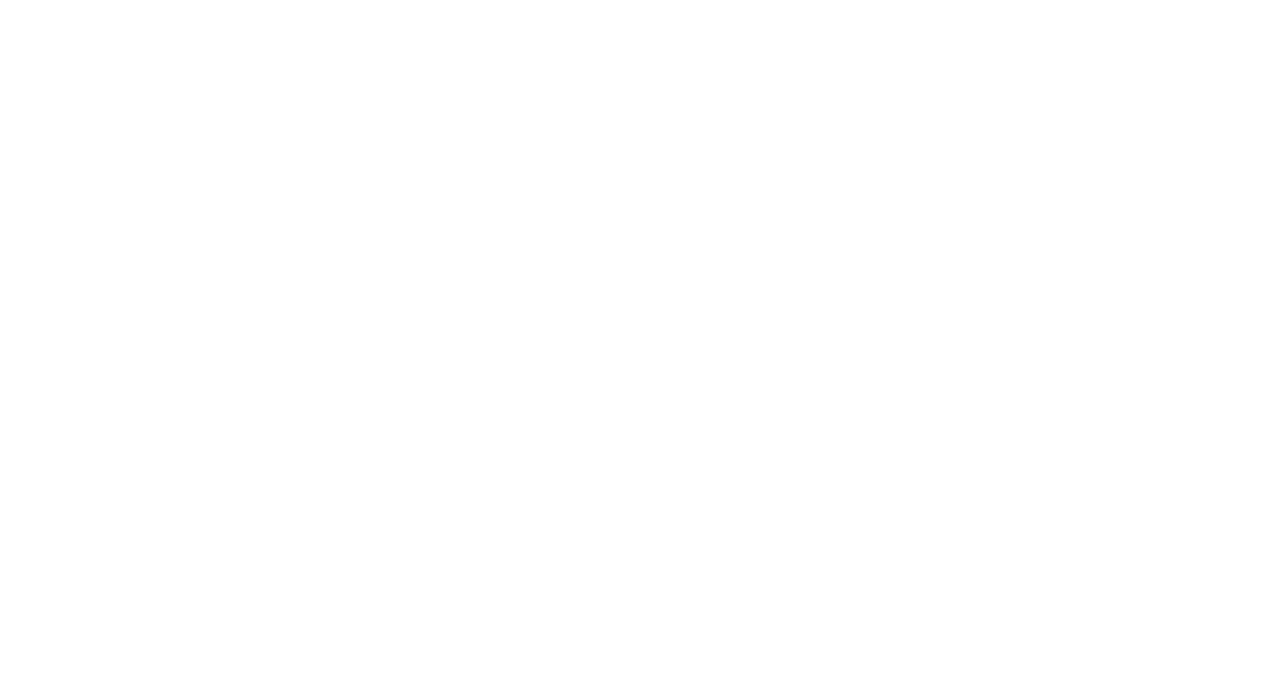
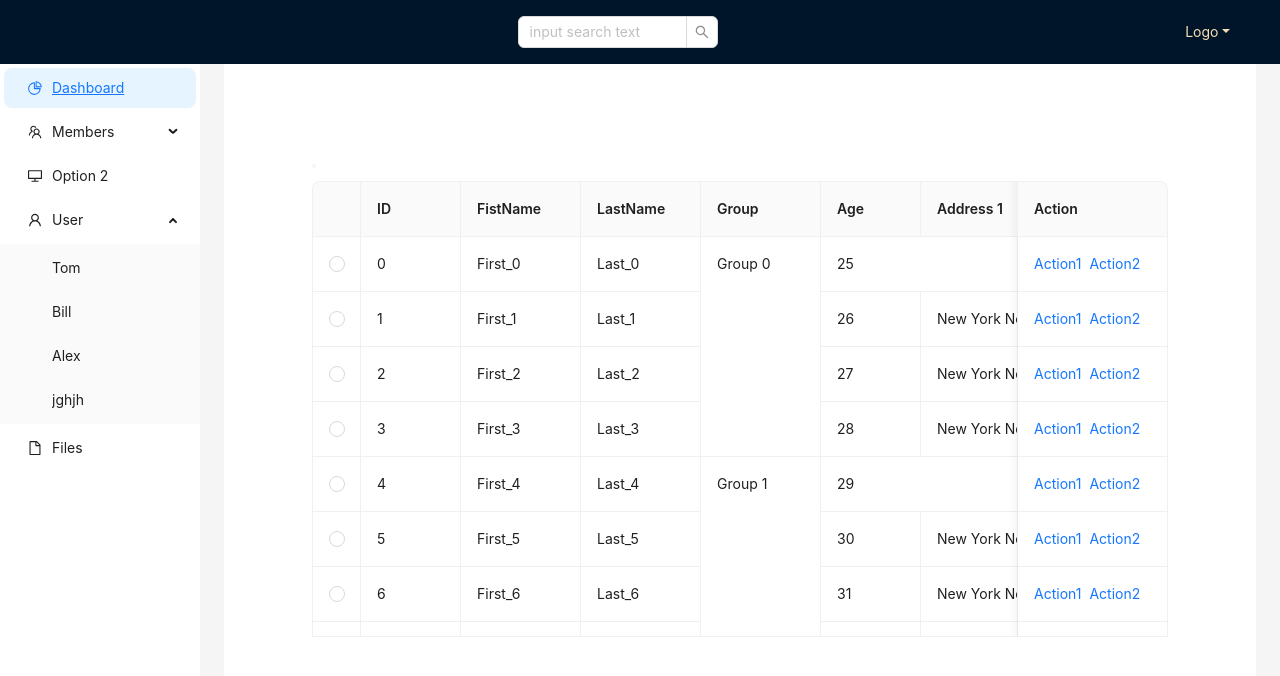
Before and after one commit to razuahmeds/mes-manager, a React (Create React App) app: page /lists in a window 1280 px wide. Before the commit this address had no page. Shown: the top 676 px of the page. Built offline with nearby package versions, Linux system fonts and the light colour scheme.

Commit message:
add to lists

```diff
--- a/src/App.tsx
+++ b/src/App.tsx
@@ -5,6 +5,7 @@ import Registration from "./feature/authentications/pages/Registration";
 import LayoutContainer from "./layout/LayoutContainer";
 import Dashboard from "./feature/dashboard/Dashboard";
 import CreateMember from "./feature/members/pages/CreateMember";
+import Lists from "./feature/members/pages/Lists";
 
 function App() {
   return (
@@ -16,6 +17,7 @@ function App() {
         <Route element={<LayoutContainer />}>
           <Route path="/" element={<Dashboard />} />
           <Route path="/memeber-create" element={<CreateMember />} />
+          <Route path="/lists" element={<Lists />} />
 
         </Route>
       </Routes>
--- a/src/feature/members/pages/CreateMember.tsx
+++ b/src/feature/members/pages/CreateMember.tsx
@@ -20,7 +20,7 @@ const tailLayout = {
 
 type Props = {};
 
-const CreateMember = (props: Props) => {
+ const CreateMember = (props: Props) => {
     const [componentSize, setComponentSize] = useState<SizeType | 'default'>('default');
 
   const onFormLayoutChange = ({ size }: { size: SizeType }) => {
--- /dev/null
+++ b/src/feature/members/pages/Lists.tsx
@@ -0,0 +1,183 @@
+import React from 'react';
+import { Button, Segmented, Space, Switch, Table, Typography } from 'antd';
+import type { TableProps } from 'antd';
+
+interface RecordType {
+  id: number;
+  firstName: string;
+  lastName: string;
+  age: number;
+  address1: string;
+  address2: string;
+  address3: string;
+}
+
+const fixedColumns: TableProps<RecordType>['columns'] = [
+  {
+    title: 'ID',
+    dataIndex: 'id',
+    width: 100,
+    fixed: 'left',
+  },
+  {
+    title: 'FistName',
+    dataIndex: 'firstName',
+    width: 120,
+    fixed: 'left',
+  },
+  {
+    title: 'LastName',
+    dataIndex: 'lastName',
+    width: 120,
+    fixed: 'left',
+  },
+  {
+    title: 'Group',
+    width: 120,
+    render: (_, record) => `Group ${Math.floor(record.id / 4)}`,
+    onCell: (record) => ({
+      rowSpan: record.id % 4 === 0 ? 4 : 0,
+    }),
+  },
+  {
+    title: 'Age',
+    dataIndex: 'age',
+    width: 100,
+    onCell: (record) => ({
+      colSpan: record.id % 4 === 0 ? 2 : 1,
+    }),
+  },
+  {
+    title: 'Address 1',
+    dataIndex: 'address1',
+    onCell: (record) => ({
+      colSpan: record.id % 4 === 0 ? 0 : 1,
+    }),
+  },
+  {
+    title: 'Address 2',
+    dataIndex: 'address2',
+  },
+  {
+    title: 'Address 3',
+    dataIndex: 'address3',
+  },
+  {
+    title: 'Action',
+    width: 150,
+    fixed: 'right',
+    render: () => (
+      <Space>
+        <Typography.Link>Action1</Typography.Link>
+        <Typography.Link>Action2</Typography.Link>
+      </Space>
+    ),
+  },
+];
+
+const columns: TableProps<RecordType>['columns'] = [
+  {
+    title: 'ID',
+    dataIndex: 'id',
+    width: 100,
+  },
+  {
+    title: 'FistName',
+    dataIndex: 'firstName',
+    width: 120,
+  },
+  {
+    title: 'LastName',
+    dataIndex: 'lastName',
+    width: 120,
+  },
+];
+
+const getData = (count: number) => {
+  const data: RecordType[] = new Array(count).fill(null).map((_, index) => ({
+    id: index,
+    firstName: `First_${index.toString(16)}`,
+    lastName: `Last_${index.toString(16)}`,
+    age: 25 + (index % 10),
+    address1: `New York No. ${index} Lake Park`,
+    address2: `London No. ${index} Lake Park`,
+    address3: `Sydney No. ${index} Lake Park`,
+  }));
+
+  return data;
+};
+function Lists() {
+  const [fixed, setFixed] = React.useState(true);
+  const [bordered, setBordered] = React.useState(true);
+  const [expanded, setExpanded] = React.useState(false);
+  const [empty, setEmpty] = React.useState(false);
+  const [count, setCount] = React.useState(10000);
+
+  const tblRef: Parameters<typeof Table>[0]['ref'] = React.useRef(null);
+  const data = React.useMemo(() => getData(count), [count]);
+
+  const mergedColumns = React.useMemo<typeof fixedColumns>(() => {
+    if (!fixed) {
+      return columns;
+    }
+
+    if (!expanded) {
+      return fixedColumns;
+    }
+
+    return fixedColumns;
+  }, [expanded, fixed]);
+
+  const expandableProps = React.useMemo<TableProps<RecordType>['expandable']>(() => {
+    if (!expanded) {
+      return undefined;
+    }
+
+    return {
+      columnWidth: 48,
+      expandedRowRender: (record) => <p style={{ margin: 0 }}>🎉 Expanded {record.address1}</p>,
+      rowExpandable: (record) => record.id % 2 === 0,
+    };
+  }, [expanded]);
+
+  return (
+    <div style={{ padding: 64 }}>
+      <Space direction="vertical" style={{ width: '100%' }}>
+        <Space>
+
+          <Segmented
+            value={count}
+            onChange={() => setEmpty(!empty)}
+            options={[
+
+            ]}
+          />
+
+        </Space>
+
+        <Table
+          bordered={bordered}
+          virtual
+          columns={mergedColumns}
+          scroll={{ x: 2000, y: 400 }}
+          rowKey="id"
+          dataSource={empty ? [] : data}
+          pagination={false}
+          ref={tblRef}
+          rowSelection={
+            expanded
+              ? undefined
+              : {
+                  type: 'radio',
+                  columnWidth: 48,
+                }
+          }
+          expandable={expandableProps}
+        />
+      </Space>
+    </div>
+  );
+};
+
+
+export default Lists
```
